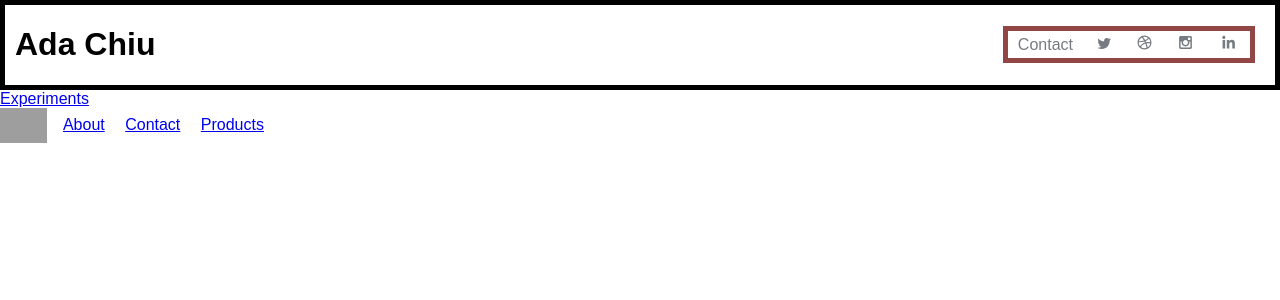
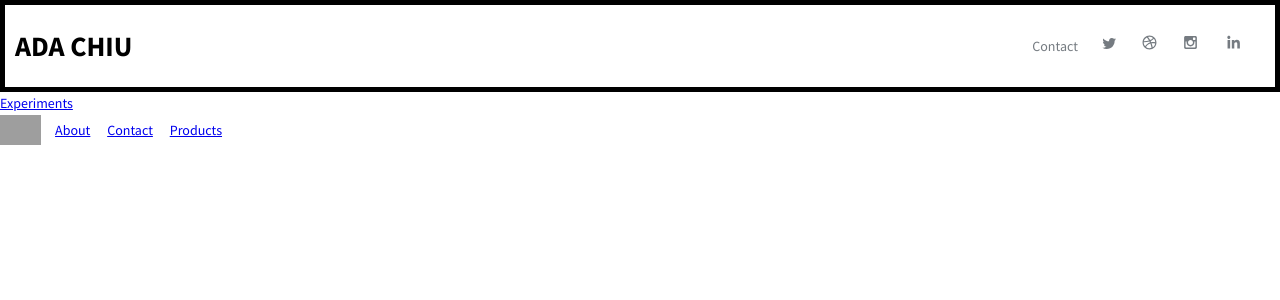
Before and after one commit to adachiu/adachiu.github.io, a Jekyll site: the page built from index.html, in a window 1280 px wide. Shown: the top 300 px of the page. Built offline with Jekyll 4.4.1, drawn with Linux system fonts in a browser that asks for light colours; grey boxes are pictures that could not be loaded.

Commit message:
added Source Sans Pro Google Font

```diff
--- /dev/null
+++ b/assets/css/0-tools/fonts.scss
@@ -0,0 +1 @@
+@import url(https://fonts.googleapis.com/css?family=Source+Sans+Pro:400,700,400italic);
--- /dev/null
+++ b/assets/css/css/fonts.css
@@ -0,0 +1 @@
+@import url(http://fonts.googleapis.com/css?family=Fira+Sans:400,400italic);
--- a/assets/css/main.css
+++ b/assets/css/main.css
@@ -4,6 +4,7 @@
  * 2. Prevent iOS text size adjust after orientation change, without disabling
  *    user zoom.
  */
+@import url(https://fonts.googleapis.com/css?family=Source+Sans+Pro:400,700,400italic);
 /* line 9, 0-tools/_normalize.scss */
 html {
   font-family: sans-serif;
@@ -401,6 +402,18 @@ html {
 *, *::after, *::before {
   box-sizing: inherit; }
 
+/* line 9, 1-base/_base.scss */
+html, body {
+  min-height: 100vh;
+  background: #ffffff; }
+
+/* line 14, 1-base/_base.scss */
+body {
+  font-size: 14px;
+  line-height: 1.6;
+  font-family: 'Source Sans Pro', sans-serif;
+  color: #757b81; }
+
 /*
 @import "2-modules/example";
  */
@@ -431,7 +444,7 @@ html {
     padding: 0 10px; }
     /* line 13, 3-sections/_header.scss */
     .home-wrap header a:hover, .home-wrap header a:active {
-      color: lightgrey; }
+      color: #d3d3d3; }
 
 /* line 19, 3-sections/_header.scss */
 .logo {
@@ -445,9 +458,13 @@ html {
 
 /* line 26, 3-sections/_header.scss */
 #logo {
-  color: black; }
+  color: #000000;
+  text-transform: uppercase; }
+  /* line 31, 3-sections/_header.scss */
+  #logo:hover {
+    color: #d3d3d3; }
 
-/* line 30, 3-sections/_header.scss */
+/* line 36, 3-sections/_header.scss */
 .social {
   display: -webkit-box;
   display: -webkit-flex;
@@ -461,48 +478,47 @@ html {
   -webkit-box-align: center;
   -webkit-align-items: center;
       -ms-flex-align: center;
-          align-items: center;
-  border: 5px solid #924545; }
-  /* line 37, 3-sections/_header.scss */
+          align-items: center; }
+  /* line 42, 3-sections/_header.scss */
   .social .svg-social {
     padding: 0;
     stroke: none;
     stroke-width: 1;
     fill: #757b81; }
 
-/* line 45, 3-sections/_header.scss */
+/* line 50, 3-sections/_header.scss */
 #svg-twitter {
   width: 22px;
   height: 22px; }
 
-/* line 50, 3-sections/_header.scss */
+/* line 55, 3-sections/_header.scss */
 a svg:hover #twitter-logo {
   fill: #55acee; }
 
-/* line 54, 3-sections/_header.scss */
+/* line 59, 3-sections/_header.scss */
 #svg-dribbble {
   width: 19px;
   height: 19px; }
 
-/* line 59, 3-sections/_header.scss */
+/* line 64, 3-sections/_header.scss */
 a svg:hover #dribbble-logo {
   fill: #ea4c89; }
 
-/* line 63, 3-sections/_header.scss */
+/* line 68, 3-sections/_header.scss */
 #svg-instagram {
   width: 23px;
   height: 23px; }
 
-/* line 68, 3-sections/_header.scss */
+/* line 73, 3-sections/_header.scss */
 a svg:hover #instagram-logo {
   fill: #1b5988; }
 
-/* line 72, 3-sections/_header.scss */
+/* line 77, 3-sections/_header.scss */
 #svg-linkedin {
   width: 23px;
   height: 23px; }
 
-/* line 77, 3-sections/_header.scss */
+/* line 82, 3-sections/_header.scss */
 a svg:hover #linkedin-logo {
   fill: #0077B5; }
 
--- a/assets/css/main.scss
+++ b/assets/css/main.scss
@@ -1,11 +1,12 @@
 @import "0-tools/normalize";
 @import '0-tools/bourbon/bourbon';
 @import "0-tools/neat/neat";
+@import "0-tools/fonts";
 
+@import "1-base/vars";
 @import "1-base/base";
 @import "1-base/buttons";
 @import "1-base/icons";
-@import "1-base/vars";
 
 /*
 @import "2-modules/example";
```
Also changed, not shown: assets/css/1-base/_base.scss (+19 -0 lines), assets/css/1-base/_vars.scss (+7 -3 lines), assets/css/3-sections/_header.scss (+8 -3 lines).
